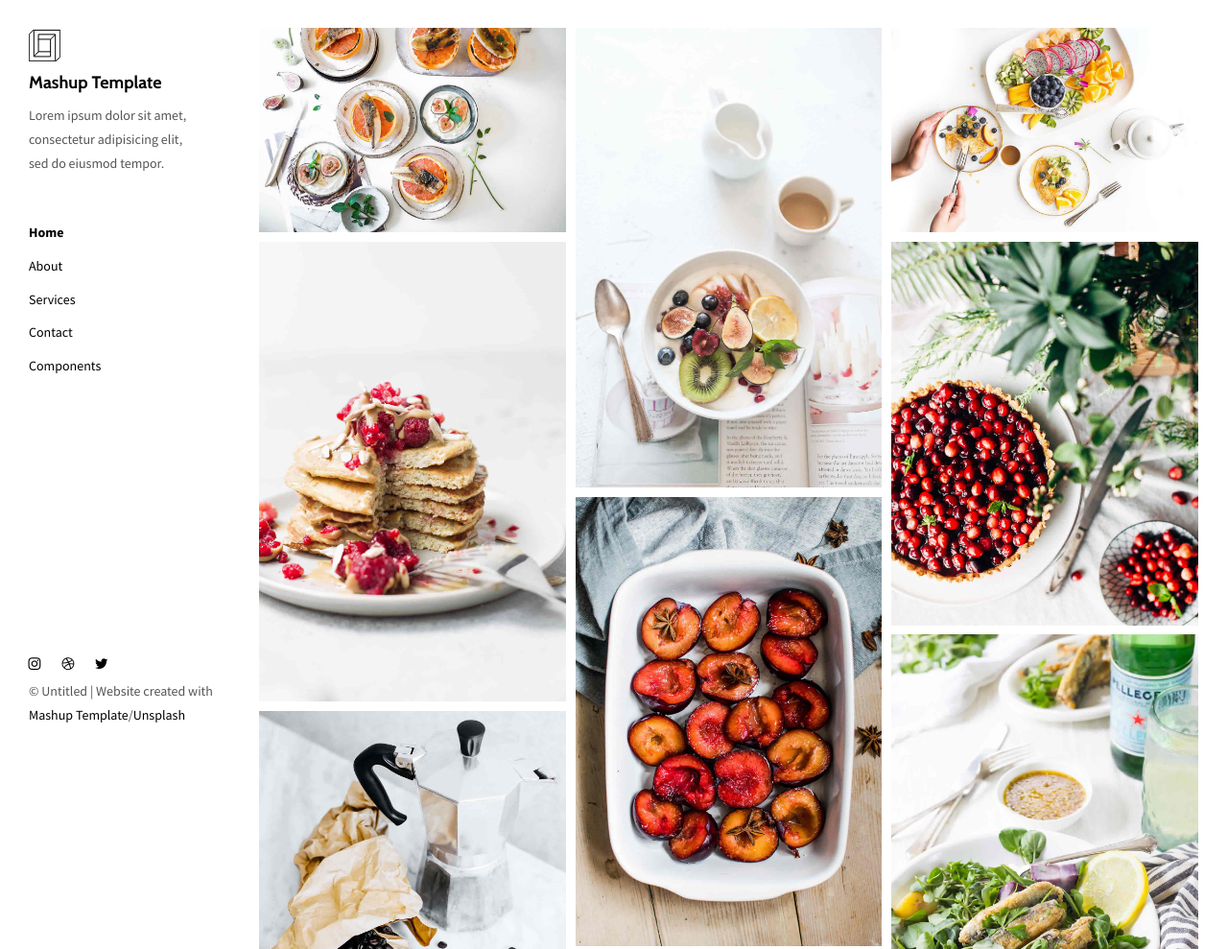
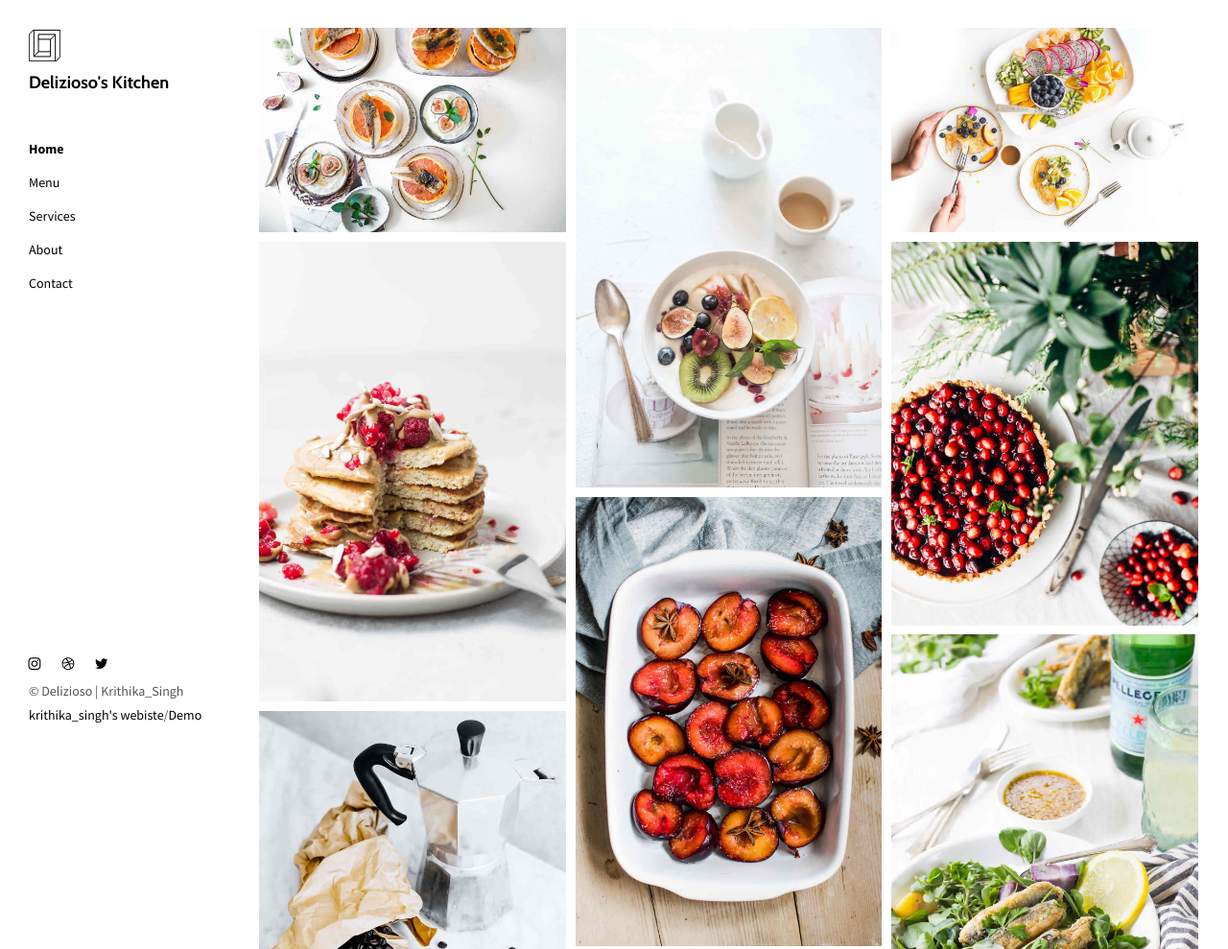
Before and after one commit to Krithika-Singh/deliziosa.github.io, a plain HTML site: page index.html in a window 1280 px wide. Shown: the top 989 px of the page at 96% size. Drawn offline with nearby package versions, Linux system fonts and the light colour scheme.

Commit message:
Update index.html

```diff
--- a/index.html
+++ b/index.html
@@ -32,7 +32,7 @@
       <span class="icon-bar"></span>
       <span class="icon-bar"></span>
     </button>
-    <a href="./index.html" class="navbar-brand">Mashup Template</a>
+    <a href="./index.html" class="navbar-brand">Delizioso's Kitchen</a>
   </div>
 
   <nav class="sidebar">
@@ -40,18 +40,15 @@
       <div class="site-header hidden-xs">
           <a class="site-brand" href="./index.html" title="">
             <img class="img-responsive site-logo" alt="" src="./assets/images/mashup-logo.svg">
-            Mashup Template
+            Delizioso's Kitchen
           </a>
-        <p>Lorem ipsum dolor sit amet, consectetur adipisicing elit, sed do eiusmod
-        tempor.</p>
       </div>
       <ul class="nav">
         <li><a href="./index.html" title="">Home</a></li>
+        <li><a href="./components.html" title="">Menu</a></li>
+        <li><a href="./services.html" title="">Services</a></li>
         <li><a href="./about.html" title="">About</a></li>
-        <li><a href="./services.html" title="">Services</a></li>
         <li><a href="./contact.html" title="">Contact</a></li>
-        <li><a href="./components.html" title="">Components</a></li>
-
       </ul>
 
       <nav class="nav-footer">
@@ -66,7 +63,7 @@
             <i class="fa fa-twitter"></i>
           </a>
         </p>
-        <p>© Untitled | Website created with <a href="http://www.mashup-template.com/" title="Create website with free html template">Mashup Template</a>/<a href="https://www.unsplash.com/" title="Beautiful Free Images">Unsplash</a></p>
+        <p>© Delizioso | Krithika_Singh <a href="http://www.mashup-template.com/" title="Create website with free html template">krithika_singh's webiste</a>/<a href="https://www.unsplash.com/" title="Beautiful Free Images">Demo</a></p>
       </nav>
     </div>
   </nav>
```
